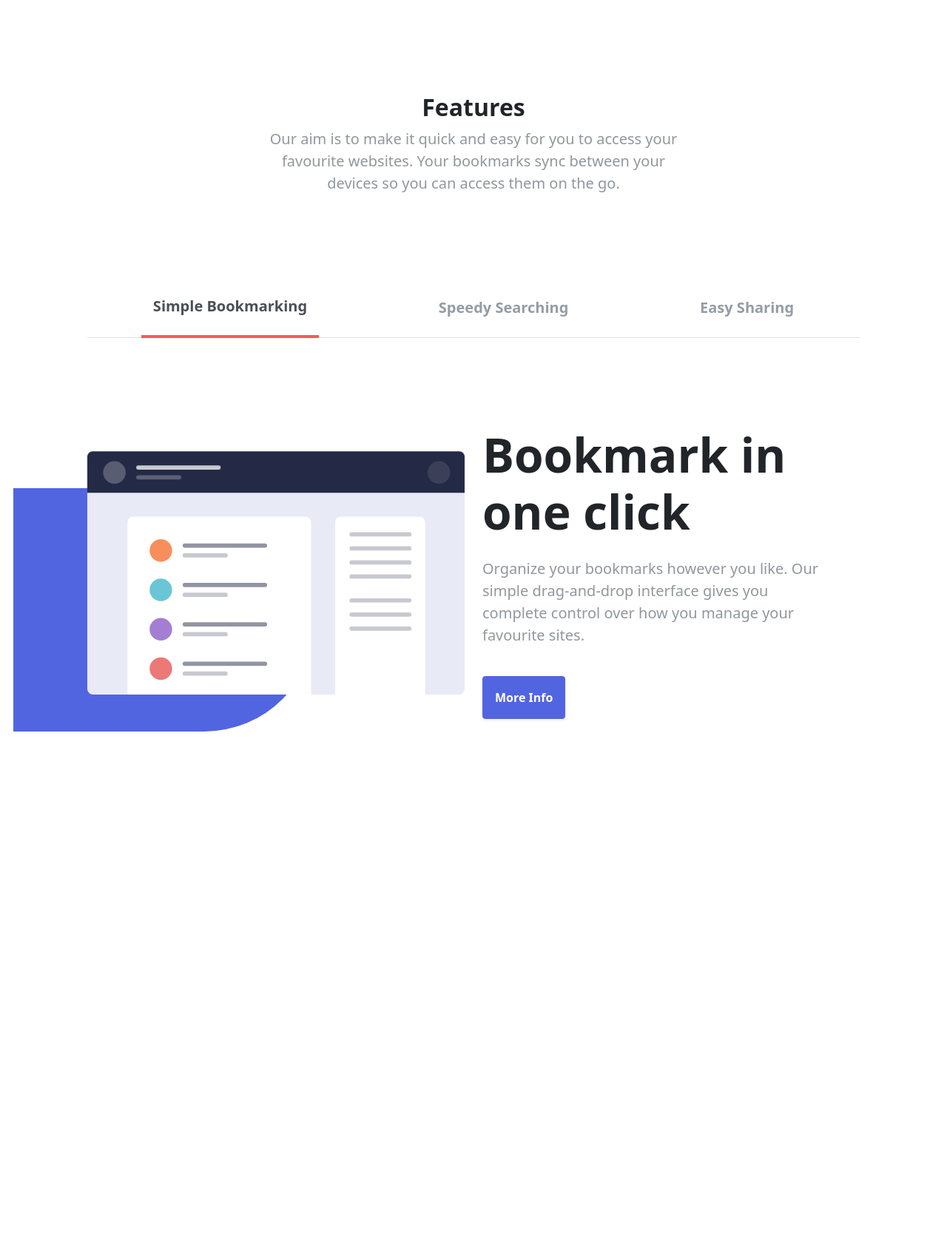
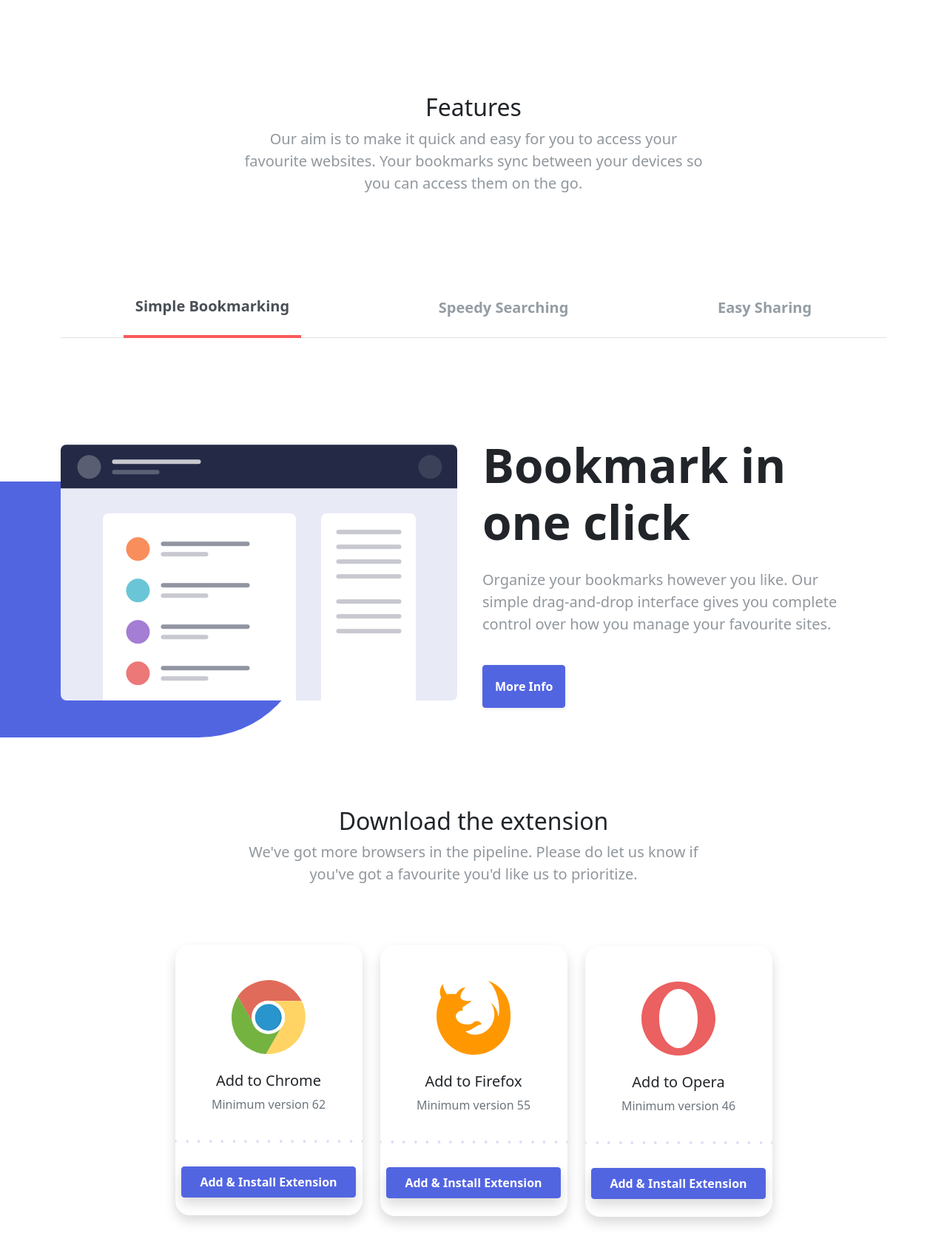
Before and after one commit to IvanSanczewski/Sprint-2, a website: page html/index.html in a window 1280 px wide. Shown: the part 620-2314 px from the top of the page at 74% size. Before the commit the page ends 1712 px from the top, so only its background shows below. Drawn offline with nearby package versions, Linux system fonts and the light colour scheme.

Commit message:
worked on styling cards in the download section with custom styles

```diff
--- a/html/index.html
+++ b/html/index.html
@@ -12,7 +12,8 @@
     <header class="my-5 py-5">
       <!-- *** NAVBAR *** -->
 
-      <nav class="navbar container-md navbar-expand-lg fixed-top navbar-light bg-white py-4" id="nav-id">
+      <nav class="navbar navbar-expand-lg fixed-top navbar-light bg-white py-4" id="nav-id">
+        <div class="container-md">
           <a class="navbar-brand" href="#"><img src="../images/logo-bookmark.svg" alt="" /> </a>
           <button class="navbar-toggler border-0" type="button" data-bs-toggle="collapse" data-bs-target="#navbarNavAltMarkup" aria-controls="navbarNavAltMarkup" aria-expanded="false" aria-label="Toggle navigation">
             <span><img src="../images/icon-hamburger.svg" alt="" /></span>
@@ -23,6 +24,7 @@
               <a class="nav-link text-uppercase me-md-5 font-weight-600" href="#">Pricing</a>
               <a class="nav-link text-uppercase me-md-5 font-weight-600" href="#">Contact</a>
               <a class="btn btn-secondary text-uppercase text-white px-5 font-weight-600 shadow" id="login-btn">Login</a>
+            </div>
           </div>
         </div>
       </nav>
@@ -44,7 +46,7 @@
           </div>
           <div class="col-md-6 order-first order-md-last">
             <div class="parent">
-              <img class="img-fluid" src="/images/illustration-hero.svg" alt="" />
+              <img class="img-fluid" src="../images/illustration-hero.svg" alt="" />
               <div class="square square-lg bg-primary shape-right"></div>
             </div>
           </div>
@@ -55,10 +57,10 @@
     <main>
       <!-- *** FEATURES SECTION *** -->
 
-      <section class="container-md my-5 px-md-5" id="features">
+      <section class="container-md my-5" id="features">
         <div class="row justify-content-center">
           <div class="col-md-8">
-            <h2 class="fw-bold text-center">Features</h2>
+            <h2 class="text-center">Features</h2>
             <p class="text-muted fs-5 px-md-5 opacity-75 text-center">Our aim is to make it quick and easy for you to access your favourite websites. Your bookmarks sync between your devices so you can access them on the go.</p>
           </div>
         </div>
@@ -77,7 +79,7 @@
             <div class="row align-items-center py-5">
               <div class="col-md-6">
                 <div class="parent my-5">
-                  <img class="img-fluid" src="/images/illustration-features-tab-1.svg" alt="" />
+                  <img class="img-fluid" src="../images/illustration-features-tab-1.svg" alt="" />
                   <div class="square square-lg bg-primary shape-left"></div>
                 </div>
               </div>
@@ -94,13 +96,13 @@
             <div class="row align-items-center py-5">
               <div class="col-md-6">
                 <div class="parent my-5">
-                  <img class="img-fluid" src="/images/illustration-features-tab-2.svg" alt="" />
+                  <img class="img-fluid" src="../images/illustration-features-tab-2.svg" alt="" />
                   <div class="square square-lg bg-secondary shape-left"></div>
                 </div>
               </div>
               <div class="col-md-6">
-                <h1 class="text-center text-md-start text-dark my-4 fw-bold display-3">Speedy Searching</h1>
-                <p class="text-center text-md-start text-muted pe-md-5 fs-5 opacity-75">Lorem ipsum dolor sit amet consectetur adipisicing elit. Numquam, reiciendis debitis. Excepturi vero omnis odio laborum iure autem quidem amet cumque?</p>
+                <h1 class="text-center text-md-start text-dark my-4 fw-bold display-3">Intelligent search</h1>
+                <p class="text-center text-md-start text-muted pe-md-5 fs-5 opacity-75">Our powerful search feature will help you find saved sites in no time at all. No need to trawl through all of your boomarks.</p>
                 <div class="cta-buttons text-center text-md-start my-4 d-none d-md-inline-block">
                   <a href="#" class="btn btn-primary text-white shadow-sm font-weight-600 py-3 px-3 me-2">More Info</a>
                 </div>
@@ -111,13 +113,13 @@
             <div class="row align-items-center py-5">
               <div class="col-md-6">
                 <div class="parent my-5">
-                  <img class="img-fluid" src="/images/illustration-features-tab-3.svg" alt="" />
+                  <img class="img-fluid" src="../images/illustration-features-tab-3.svg" alt="" />
                   <div class="square square-lg bg-primary shape-left"></div>
                 </div>
               </div>
               <div class="col-md-6">
-                <h1 class="text-center text-md-start text-dark my-4 fw-bold display-3">Easily share your bookmarks</h1>
-                <p class="text-center text-md-start text-muted pe-md-5 fs-5 opacity-75">Lorem ipsum dolor sit amet consectetur adipisicing elit. Numquam, reiciendis debitis. Excepturi vero omnis odio laborum iure autem quidem amet cumque?</p>
+                <h1 class="text-center text-md-start text-dark my-4 fw-bold display-3">Share your bookmarks</h1>
+                <p class="text-center text-md-start text-muted pe-md-5 fs-5 opacity-75">Easily share your bookmarks and collections with others. Create a shareable link that you can send at the click of a button.</p>
                 <div class="cta-buttons text-center text-md-start my-4 d-none d-md-inline-block">
                   <a href="#" class="btn btn-primary text-white shadow-sm font-weight-600 py-3 px-3 me-2">More Info</a>
                 </div>
@@ -126,8 +128,60 @@
           </div>
         </div>
       </section>
+
+      <!-- *** DOWNLOAD AREA *** -->
+      <section class="container-md my-5" id="download-area">
+        <div class="row justify-content-center mb-5">
+          <div class="col-md-8">
+            <h2 class="text-center">Download the extension</h2>
+            <p class="text-muted fs-5 px-md-5 opacity-75 text-center">We've got more browsers in the pipeline. Please do let us know if you've got a favourite you'd like us to prioritize.</p>
+          </div>
+        </div>
+
+        <div class="row text-center justify-content-center px-3" id="extensions">
+          <div class="col-md-3 align-self-md-start">
+            <div class="custom-card shadow pt-5 pb-4 my-3">
+              <img src="../images/logo-chrome.svg" alt="Chrome logo" class="browser-thumbnail" />
+              <div class="my-4">
+                <h5>Add to Chrome</h5>
+                <p class="text-muted">Minimum version 62</p>
+              </div>
+              <div>
+                <img src="../images/bg-dots.svg" alt="" class="bg-dots" />
+              </div>
+              <a href="#" class="btn btn-primary shadow mt-4 py-2 px-4 font-weight-600">Add & Install Extension</a>
+            </div>
+          </div>
+          <div class="col-md-3 align-self-md-center">
+            <div class="custom-card shadow pt-5 pb-4 my-3">
+              <img src="../images/logo-firefox.svg" alt="Firefox logo" class="browser-thumbnail" />
+              <div class="my-4">
+                <h5>Add to Firefox</h5>
+                <p class="text-muted">Minimum version 55</p>
+              </div>
+              <div>
+                <img src="../images/bg-dots.svg" alt="" class="bg-dots" />
+              </div>
+              <a href="#" class="btn btn-primary shadow mt-4 py-2 px-4 font-weight-600">Add & Install Extension</a>
+            </div>
+          </div>
+          <div class="col-md-3 align-self-md-end">
+            <div class="custom-card shadow pt-5 pb-4 my-3">
+              <img src="../images/logo-opera.svg" alt="Opera logo" class="browser-thumbnail" />
+              <div class="my-4">
+                <h5>Add to Opera</h5>
+                <p class="text-muted">Minimum version 46</p>
+              </div>
+              <div>
+                <img src="../images/bg-dots.svg" alt="" class="bg-dots" />
+              </div>
+              <a href="#" class="btn btn-primary shadow mt-4 py-2 px-4 font-weight-600">Add & Install Extension</a>
+            </div>
+          </div>
+        </div>
+      </section>
     </main>
 
-    <script src="/node_modules/bootstrap/dist/js/bootstrap.bundle.js"></script>
+    <script src="../node_modules/bootstrap/dist/js/bootstrap.bundle.js"></script>
   </body>
 </html>
--- a/sass/main.scss
+++ b/sass/main.scss
@@ -14,7 +14,7 @@
   background-color: $primary;
   width: 80%;
   height: 80%;
-  right: -80px;
+  right: -30px;
   bottom: -25px;
   border-radius: 150px 0 0 150px;
   z-index: -1;
@@ -30,3 +30,7 @@
   border-radius: 0px 150px 150px 0px;
   z-index: -1;
 }
+
+#extensions {
+  height: 50vh;
+}
--- a/sass/myStyles.scss
+++ b/sass/myStyles.scss
@@ -1,4 +1,5 @@
 @import "../sass/custom";
+
 .nav-tabs {
   .nav-link.active {
     color: #495057;
@@ -14,3 +15,23 @@
     }
   }
 }
+
+.custom-card {
+  border-radius: 20px;
+  .browser-thumbnail {
+    width: 100px;
+    height: 100px;
+    text-align: center;
+  }
+
+  .bg-dots {
+    width: 100%;
+  }
+
+  .btn {
+    &:hover {
+      background-color: transparent;
+      color: $primary;
+    }
+  }
+}
```
Also changed, not shown: css/main.css, css/main.min.css, css/myStyles.css, css/myStyles.min.css, 4 other files. Lines whose indentation alone changed are shown as unchanged.
